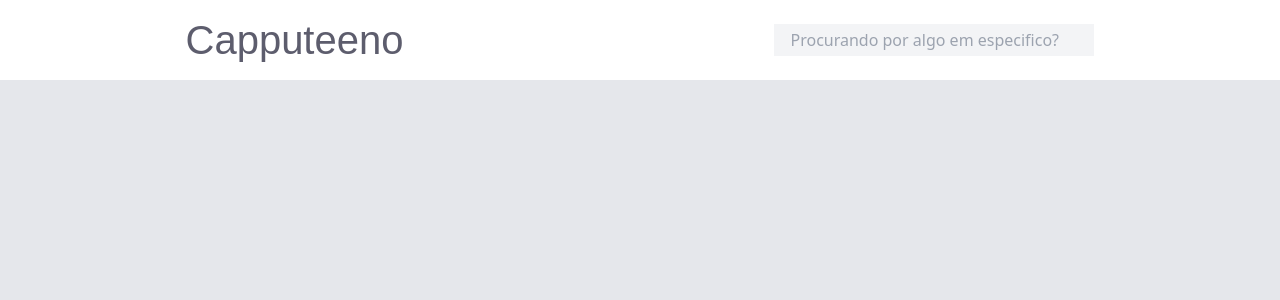
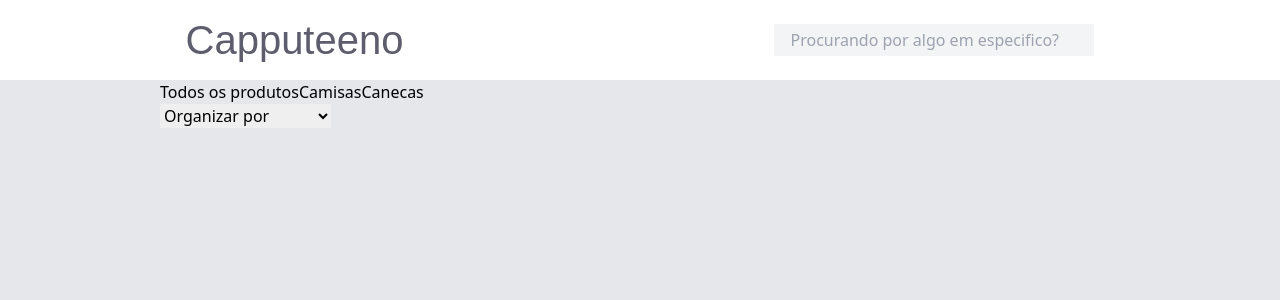
Before and after one commit to ThomazHilario/capputeeno-app, a React (Vite) app: page / in a window 1280 px wide. Shown: the top 300 px of the page. Built offline with nearby package versions, Linux system fonts and the light colour scheme; a web font is replaced by a local one.

Commit message:
Componente Home
- Criando section.
- Criando a navegacao.
- Criando o select com as options.

```diff
--- a/src/Components/Home/index.tsx
+++ b/src/Components/Home/index.tsx
@@ -1,12 +1,51 @@
 import '../../index.css'
+import {useState, useEffect} from 'react'
 
 export default function Home(){
+    const {lista,setLista} = useState([])
     return(
-        <section className='w-10/12'>
+        <section className='w-9/12'>
+
             {/* navegacao dos produtos */}
             <nav>
+                <Button name={'Todos os produtos'} setLista={setLista}/>
+                <Button name={'Camisas'} setLista={setLista}/>
+                <Button name={'Canecas'} setLista={setLista}/>
+            </nav>
 
-            </nav>
+            <select name="filtro" id="filtro-de-selecao">
+                <option value="default">Organizar por</option>
+                <option value="Menor preco">Preço: maior-menor</option>
+                <option value="maior preco">Preço: menor-maior</option>
+                <option value="maior preco">Mais vendidos</option>
+            </select>
         </section>
     )
 }
+
+// Criando tipagem para as propriedades do button
+interface ButtonProps{
+    name:string,
+    setLista:() => void
+}
+// Componente Button
+function Button(props:ButtonProps){
+    // Desestruturando props
+    const {name, setLista} = props
+
+    // Requisicao
+    async function requestApi(){
+        try {
+            if(name === name){
+                const response = await fetch('https://api-rockeatseat.vercel.app')
+                const data = await response.json()
+
+                console.log(data)
+            }
+        } catch (e) {
+            console.log(e)
+        }
+    }
+
+    return <button onClick={requestApi}>{name}</button>
+}
```
